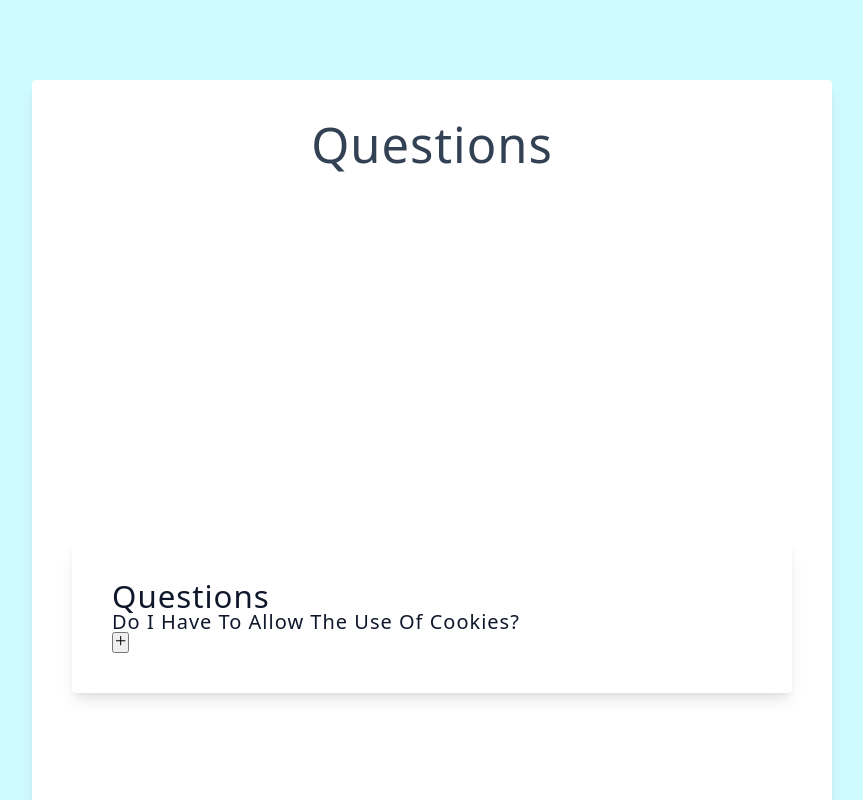
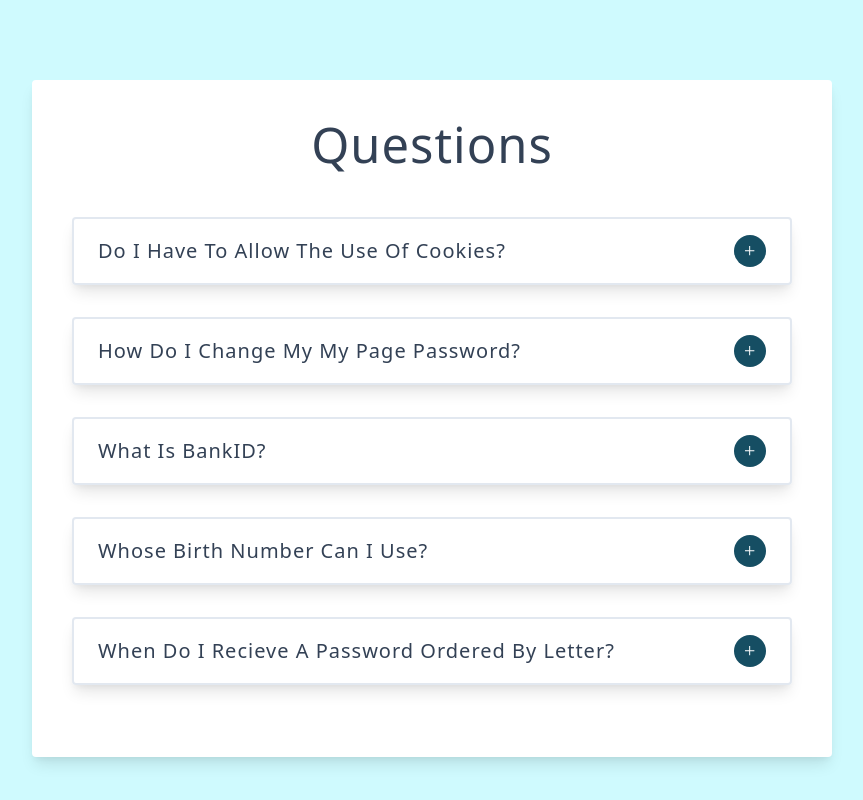
Before and after one commit to Boopalan-d3v/fundamental-projects, a React (Vite) app in the folder alternative-questions/: page / in a window 1280 px wide. Shown: the top 800 px of the page, without its empty margins (208-1071 px from the left). Built offline with nearby package versions, Linux system fonts and the light colour scheme.

Commit message:
SingleQuestion component

```diff
--- a/alternative-questions/src/SingleQuestion.jsx
+++ b/alternative-questions/src/SingleQuestion.jsx
@@ -1,22 +1,19 @@
 import React from 'react'
 import { useState } from 'react'
 import {AiOutlineMinus, AiOutlinePlus} from 'react-icons/ai'
-const SingleQuestion = ({ title, info}) => {
-    const [showData, setShowData] = useState(false)
+const SingleQuestion = ({ id, title, info, activeid, toggleQuestion}) => {
+    const isActive = id === activeid
   return (
-    <main>
-        <article className='container'>
-            <header>
-                <h3>Questions</h3>
-            </header>
+
+    <article className='question'>
+        <header>
             <h5>{title}</h5>
-            {showData && <p>{info}</p>}
-            <button type='button' onClick={() => setShowData(!showData)}>
-                {showData ? <AiOutlineMinus/> : <AiOutlinePlus/>}
+            <button type='button' className='question-btn' onClick={() => toggleQuestion(id)}>
+                {isActive ? <AiOutlineMinus/> : <AiOutlinePlus/>}
             </button>
-        </article>
-    </main>
+        </header>
+        {isActive && <p>{info}</p>}
+    </article>
   )
 }
-
 export default SingleQuestion
```
